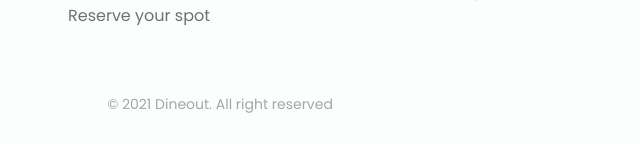
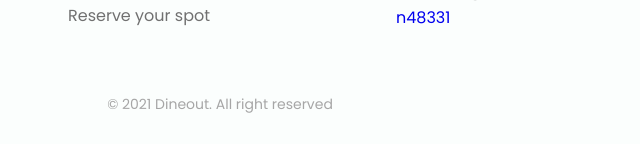
Before and after one commit to n48331/restaurant-website, a plain HTML site: page index.html in a window 1280 px wide. Shown: the part 3281-3425 px from the top of the page, 420-1060 px from the left. Drawn offline with nearby package versions, Linux system fonts and the light colour scheme.

Commit message:
Footer my website

```diff
--- a/index.html
+++ b/index.html
@@ -463,6 +463,7 @@
                         <li>Calicut rd petta</li>
                         <li>Feroke Chungam 673631</li>
                         <li>mnabeel@email.com</li>
+<li><a href="n48331.github.io">n48331</a></li>
                     </ul>
                 </div>
             </div>
```
